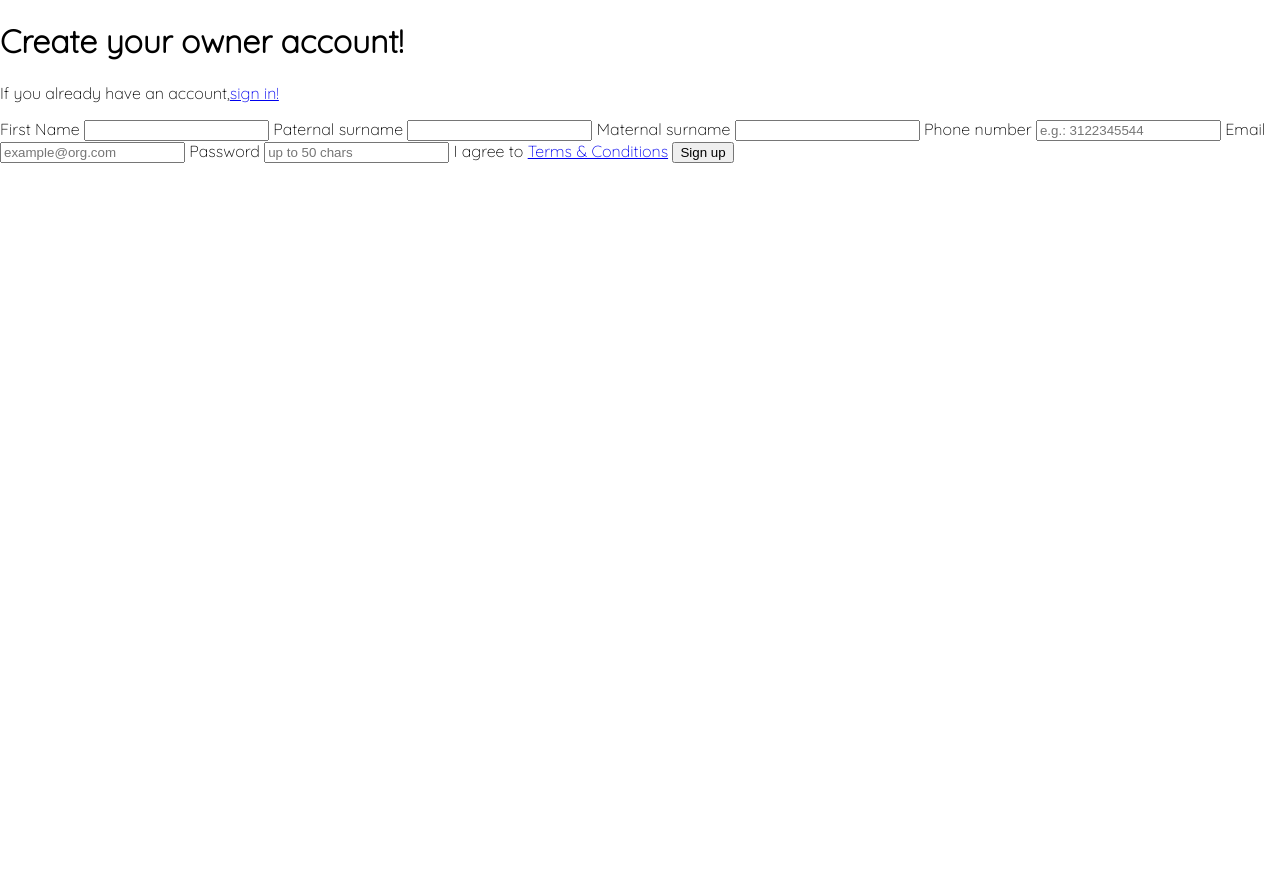
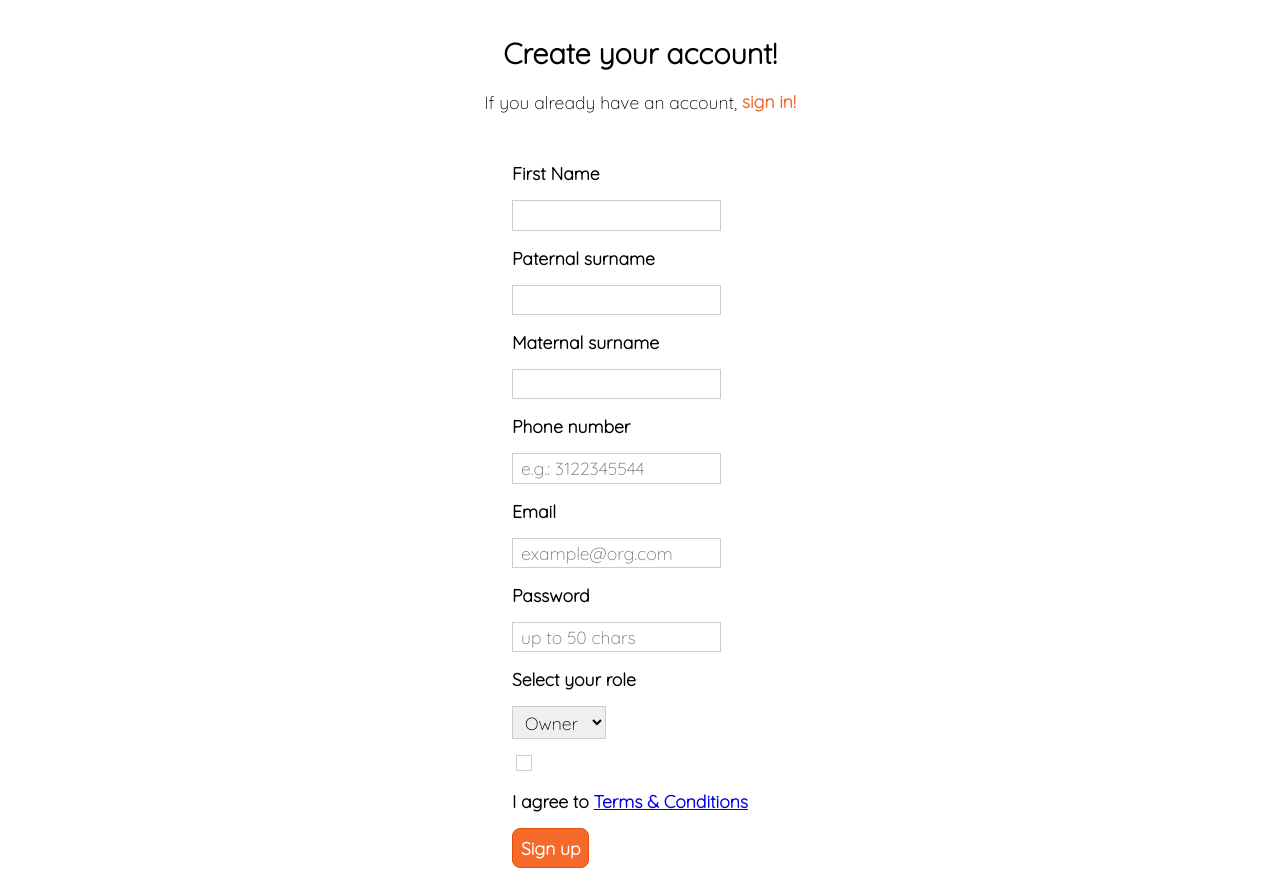
Before and after one commit to ginaesps/myAdminPay, a plain HTML site: page index.html in a window 1280 px wide. Before the commit the page ends 800 px from the top, so only its background shows below. Drawn offline with Linux system fonts and the light colour scheme; files that its build step writes are made by us from their sources; a web font is replaced by a local one.

Commit message:
styles for signin and signup

```diff
--- a/index.html
+++ b/index.html
@@ -6,42 +6,53 @@
     <meta name="viewport" content="width=device-width, initial-scale=1.0">
     <title>myAdminPay</title>
     <link rel="shortcut icon" href="images/favicon.png">
-    <link rel="stylesheet" href="styles/shared.css">
-    <link rel="stylesheet" href="styles/main.css">
+    <link rel="stylesheet" href="./shared.css">
+    <link rel="stylesheet" href="./main.css">
     <!--HTML is parsed top to bottom, this means that the second file will rewrite the specified properties of the first one-->
 </head>
 <body>
     <main class="signup-page">
-        <h1 class="signup-title">Create your owner account!</h1>
-        <div>
-            <p>If you already have an account,<a href="sign-in/sign-in.html">sign in!</a></p>
+        <h1 class="signup-title">Create your account!</h1>
+        <div class="signin-redirection">
+            <p>If you already have an account, <a href="sign-in/sign-in.html">sign in!</a></p>
         </div>
-        <form action="" class="signup-form">
+        <form class="signup-form">
             <label for="first_name">First Name</label>
-            <input type="text" name="first_name" id="first_name" maxlength="50" required>
+            <input type="text" id="first_name" maxlength="50" required>
 
             <label for="paternal_surname">Paternal surname</label>
-            <input type="text" name="paternal_surname" id="paternal_surname" maxlength="50" required>
+            <input type="text" id="paternal_surname" maxlength="50" required>
 
             <label for="maternal_surname">Maternal surname</label>
-            <input type="text" name="maternal_surname" id="maternal_surname" maxlength="50">
+            <input type="text" id="maternal_surname" maxlength="50">
 
             <label for="phone_number">Phone number</label>
-            <input type="tel" name="phone_number" id="phone_number" maxlength="10" placeholder="e.g.: 3122345544">
+            <input type="tel" id="phone_number" maxlength="10" placeholder="e.g.: 3122345544" required>
 
             <label for="email">Email</label>
-            <input type="email" name="email" id="email" maxlength="50" placeholder="example@org.com">
+            <input type="email" id="email" maxlength="50" placeholder="example@org.com" required>
 
-            <label for="password">Password</label>
-            <input type="password" name="password" id="password" maxlength="50" placeholder="up to 50 chars">
+            <label for="pwd">Password</label>
+            <input type="password" id="pwd" maxlength="50" placeholder="up to 50 chars" required>
 
+            <label for="role">Select your role</label>
+            <select id="role" required>
+                <option value="owner">Owner</option><!--HOW DO I ASSIGN THE VALUE?-->
+                <option value="debtor" id="debtorRole">Debtor</option>
+            </select>
+
+            <div id="debtorOptions"></div>
+
+            <input type="checkbox" id="agree-terms" required>
             <label for="agree_terms">I agree to
                 <a href="#">Terms &amp; Conditions</a>
             </label>
 
-            <button type="button" class="button">Sign up</button>
-        </form> <!-- COMPLETAR ACTION-->
+            <button type="button" class="button" id="btnSignUp">Sign up</button>
+        </form>
     </main>
+
+    <footer class="main-footer"></footer> <!--COMPLETE-->
 
 </body>
 </html>
--- a/main.css
+++ b/main.css
@@ -1,5 +1,3 @@
-/* sign up */
-
 main{
     padding-top: 1rem;
 }
@@ -7,7 +5,33 @@ main{
 .signup-title{
     text-align: center;
     font-size: 1.8rem;
-    /*asignar color*/
+    color: rgb(0, 0, 0);
+}
+
+.signin-redirection{
+    text-align: center;
+    font-size: 1.1rem;
+}
+
+.signin-redirection a{
+    text-decoration: none;
+    color: #f56a2a;
+    font-weight: bold;
+    padding: 0.2rem 0;
+    list-style:none;
+}
+
+.signin-redirection a:hover,
+.signin-redirection a:active{
+    color: rgb(104, 176, 243);
+    border-bottom: 5px rgb(107, 151, 247) solid;th: 18rem;
+}
+
+.signup-form{
+    padding: 1rem;
+    margin: auto;
+    width: 18rem;
+    font-size: 1.1rem;
 }
 
 .signup-form label{
@@ -15,7 +39,49 @@ main{
 }
 
 .signup-form label,
-.signup-form input{
+.signup-form input,
+.signup-form select{
     display: block;
     margin-top: 1rem;
 }
+
+.signup-form input[id*='terms'],
+.signup-form input[id*='terms'] + label{
+    display: inline-block;
+    width: auto;
+    vertical-align: bottom;
+}
+
+.signup-form input:not([type="checkbox"]),
+.signup-form select{
+    border: 1px solid #ccc; /* width, style and color*/
+    padding: 0.2rem 0.5rem;
+    font: inherit;
+}
+
+.signup-form input:focus,
+.signup-form select:focus{
+    outline: none;
+    background: rgb(227, 239, 247);
+    border-color: #0b2f7c;
+}
+
+.signup-form input[type="checkbox"]{
+    border: 1px solid rgb(204, 204, 204);
+    background: white;
+    width: 1rem;
+    height: 1rem;
+    -webkit-appearance: none;
+    -moz-appearance: none;
+    appearance: none;
+}
+
+.signup-form input[type="checkbox"]:checked{
+    background-color: #f56a2a;
+	color: #f56a2a;
+}
+
+.signup-form button[type="button"]{
+    display: block;
+    margin-top: 1rem;
+}
--- a/shared.css
+++ b/shared.css
@@ -11,5 +11,22 @@
 body{
     font-family: 'Quicksand', sans-serif;
     margin: 0;
-    /* overflow-x: hidden; NO RECUERDO PARA QUE SIRVE*/
+    overflow-x: hidden; /*it will help for when I arrange the header*/
 }
+
+.button{
+    background: #f56a2a;
+    color: white;
+    font: inherit;
+    border: 1.5px solid #e2500d;
+    padding: 0.5rem;
+    border-radius: 8px;
+    font-weight: bold;
+    cursor: pointer;
+}
+
+.button:hover,
+.button:active{
+    background: white;
+    color: #0e4f1f;
+}
--- /dev/null
+++ b/sign-in/sign-in.css
@@ -0,0 +1,49 @@
+main{
+    padding-top: 1rem;
+}
+
+.signin-title{
+    text-align: center;
+    font-size: 1.8rem;
+    color: rgb(0, 0, 0);
+}
+
+.signin-description{
+    text-align: center;
+    font-size: 1.1rem;
+    color: black;
+    width: 18rem;
+    margin: auto;
+}
+
+.signin-form{
+    padding: 1rem;
+    margin: auto;
+    width: 14rem;
+    font-size: 1.1rem;
+}
+
+.signin-form label{
+    font-weight: bold;
+}
+
+.signin-form label,
+.signin-form input{
+    display: block;
+    margin-top: 1rem;
+}
+
+.signin-form input{
+    border: ;
+}
+
+.signin-form input:focus{
+    outline: none;
+    background: rgb(227, 239, 247);
+    border-color: #0b2f7c;
+}
+
+.signin-form button[type="button"]{
+    display: block;
+    margin-top: 1rem;
+}
```
Also changed, not shown: app.js (added, +14 -0 lines), owner/owner.html (renamed from owner/index.html, +1 -1 lines), sign-in/sign-in.html (added, +33 -0 lines), owner/js/app.js (line endings or trailing spaces), owner/sign-in.html (deleted).
